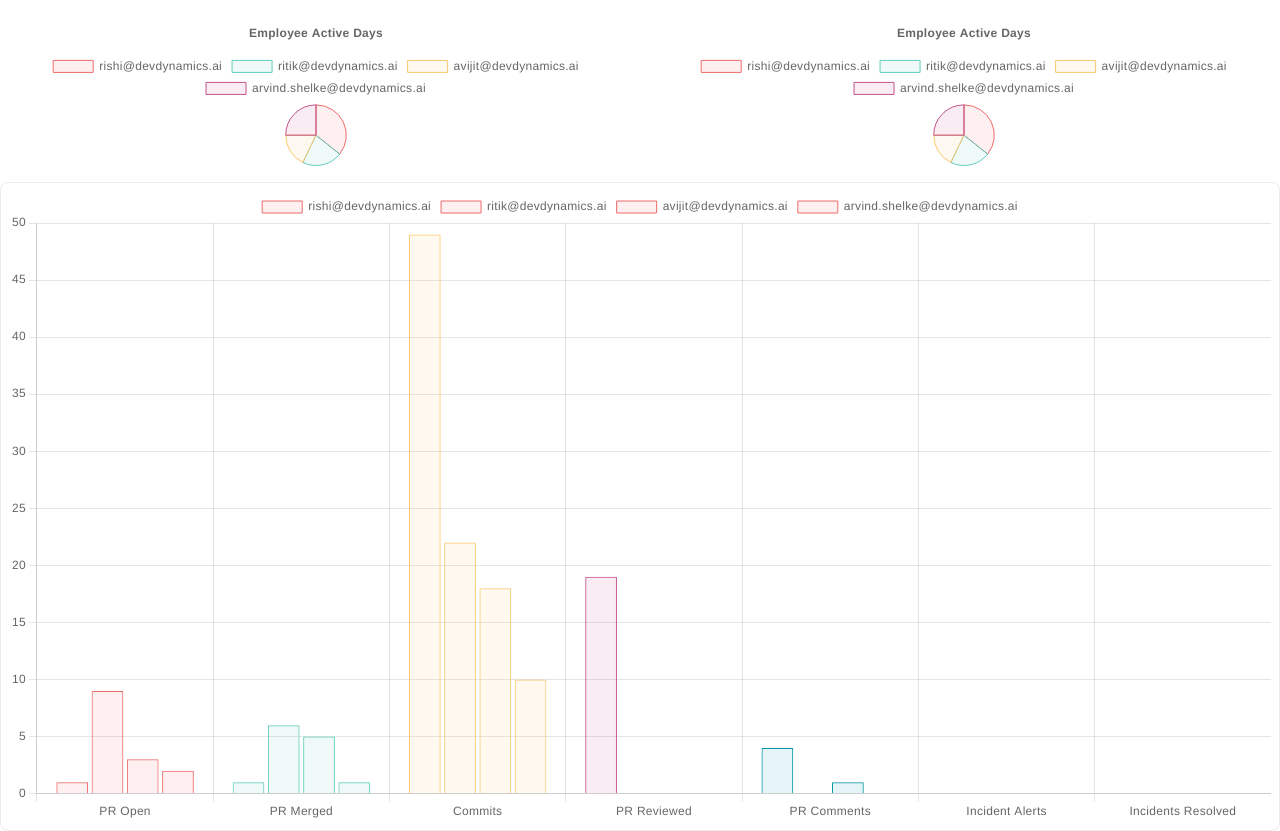
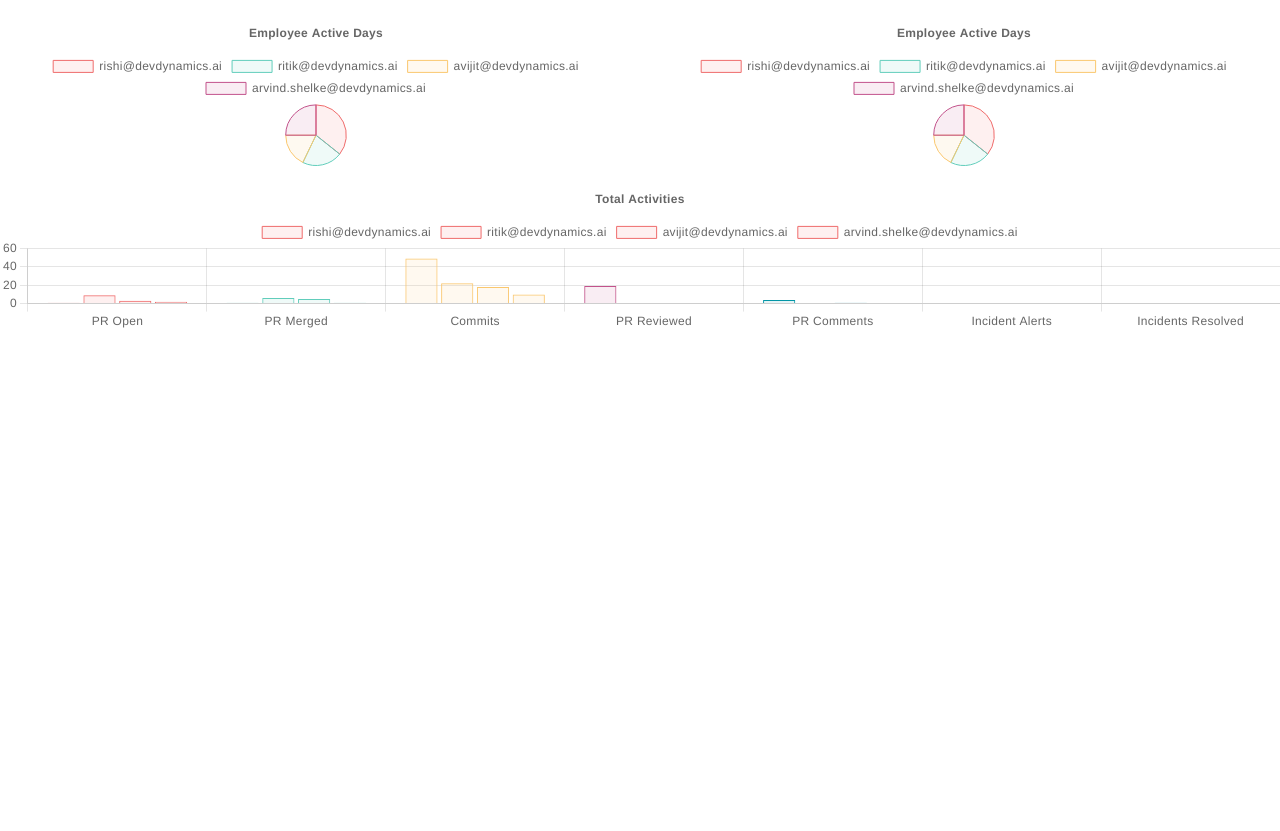
Before and after one commit to Jadhao2500/dev-dynamics-assignment, a React (Vite) app: page / in a window 1280 px wide. After the commit the page ends 800 px from the top, so only its background shows below. Built offline with nearby package versions, Linux system fonts and the light colour scheme; a web font is replaced by a local one.

Commit message:
chart options

```diff
--- a/src/components/TotalActivityChart.tsx
+++ b/src/components/TotalActivityChart.tsx
@@ -16,6 +16,17 @@ type dataSets = {
 type labels = string[];
 
 type dataSets2 = { label: string, data: number[], backgroundColor: string[], borderColor: string[], borderWidth: number }[]
+
+const options = {
+    responsive: true,
+    maintainAspectRatio: false,
+    plugins: {
+        title: {
+            display: true,
+            text: "Total Activities"
+        }
+    }
+}
 
 const TotalActivityChart = (props: props) => {
     const { activityData, color } = props;
@@ -66,7 +77,7 @@ const TotalActivityChart = (props: props) => {
         dataSets2,
         labels2
     })
-    return <div className="chart-card">
+    return <div className="chart_card">
         {/* <Bar
             data={{
                 labels: labels,
@@ -80,6 +91,7 @@ const TotalActivityChart = (props: props) => {
             }}
         /> */}
         <Bar
+            options={options}
             data={{
                 labels: labels2,
                 datasets: dataSets2
```
